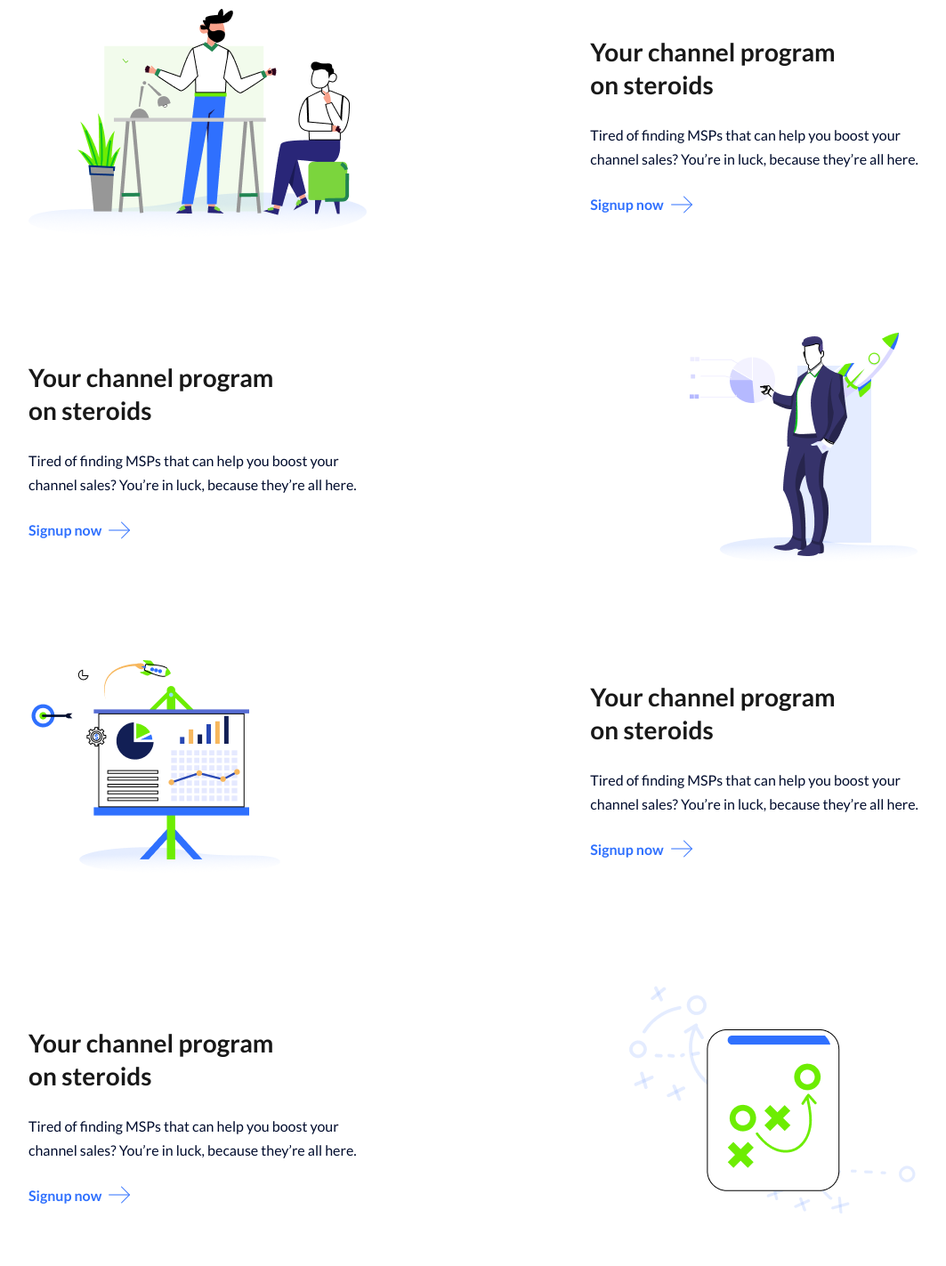
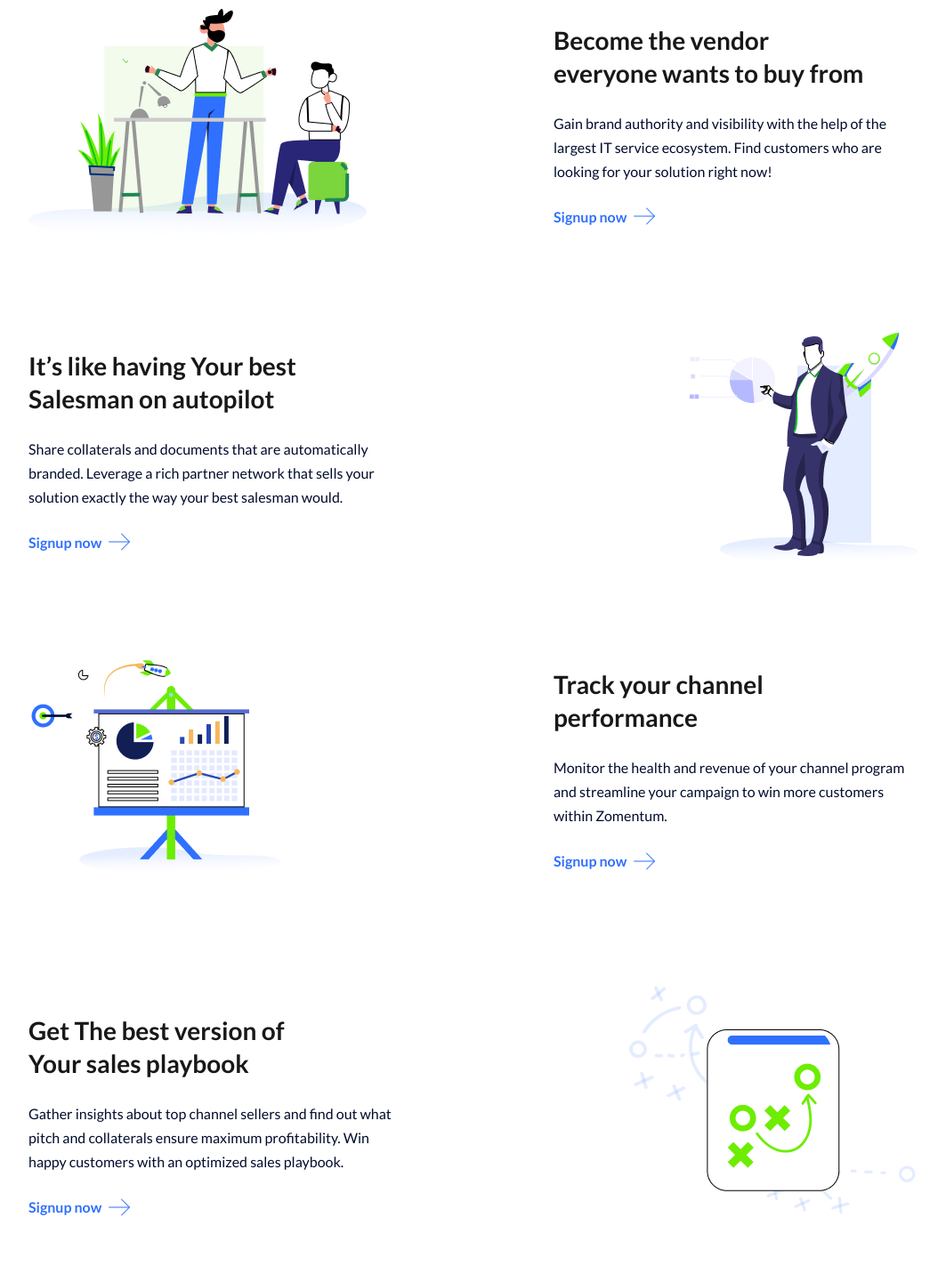
Before and after one commit to Leetovskiy/zomentum, a plain HTML site: page index.html in a window 1280 px wide. Shown: the part 580-2003 px from the top of the page at 89% size, without its empty margins (108-1171 px from the left). Drawn offline with Linux system fonts and the light colour scheme.

Commit message:
Fix some bugs in Info
Fix indents for link and fix incorrect text in Info.

```diff
--- a/index.html
+++ b/index.html
@@ -63,12 +63,12 @@
           <section class="info-card info-card_reversed info__info-card">
             <div class="info-card__wrapper">
               <h2 class="info-card__title">
-                Your channel program <br />
-                on steroids
+                Become the vendor <br />
+                everyone wants to buy from
               </h2>
               <p class="info-card__text">
-                Tired of finding MSPs that can help you boost your <br />
-                channel sales? You’re in luck, because they’re all here.
+                Gain brand authority and visibility with the help of the largest IT service ecosystem. Find customers
+                who are looking for your solution right now!
               </p>
               <a class="info-card__link" href="#">Signup now</a>
             </div>
@@ -80,12 +80,12 @@
           <section class="info-card info__info-card">
             <div class="info-card__wrapper">
               <h2 class="info-card__title">
-                Your channel program <br />
-                on steroids
+                It’s like having Your best <br />
+                Salesman on autopilot
               </h2>
               <p class="info-card__text">
-                Tired of finding MSPs that can help you boost your <br />
-                channel sales? You’re in luck, because they’re all here.
+                Share collaterals and documents that are automatically branded. Leverage a rich partner network that
+                sells your solution exactly the way your best salesman would.
               </p>
               <a class="info-card__link" href="#">Signup now</a>
             </div>
@@ -97,12 +97,12 @@
           <section class="info-card info-card_reversed info__info-card">
             <div class="info-card__wrapper">
               <h2 class="info-card__title">
-                Your channel program <br />
-                on steroids
+                Track your channel <br />
+                performance
               </h2>
               <p class="info-card__text">
-                Tired of finding MSPs that can help you boost your <br />
-                channel sales? You’re in luck, because they’re all here.
+                Monitor the health and revenue of your channel program and streamline your campaign to win more
+                customers within Zomentum.
               </p>
               <a class="info-card__link" href="#">Signup now</a>
             </div>
@@ -114,12 +114,12 @@
           <section class="info-card info__info-card">
             <div class="info-card__wrapper">
               <h2 class="info-card__title">
-                Your channel program <br />
-                on steroids
+                Get The best version of <br />
+                Your sales playbook
               </h2>
               <p class="info-card__text">
-                Tired of finding MSPs that can help you boost your <br />
-                channel sales? You’re in luck, because they’re all here.
+                Gather insights about top channel sellers and find out what pitch and collaterals ensure maximum
+                profitability. Win happy customers with an optimized sales playbook.
               </p>
               <a class="info-card__link" href="#">Signup now</a>
             </div>
--- a/styles/components.css
+++ b/styles/components.css
@@ -89,6 +89,7 @@
   text-decoration: none;
   color: #2f70fe;
   position: relative;
+  padding-right: 8px;
 }
 .info-card__link:hover {
   text-decoration: underline;
@@ -107,5 +108,5 @@
   background-position: center center;
   position: absolute;
   top: calc(50% - 12px);
-  right: -32px;
+  right: -24px;
 }
```
